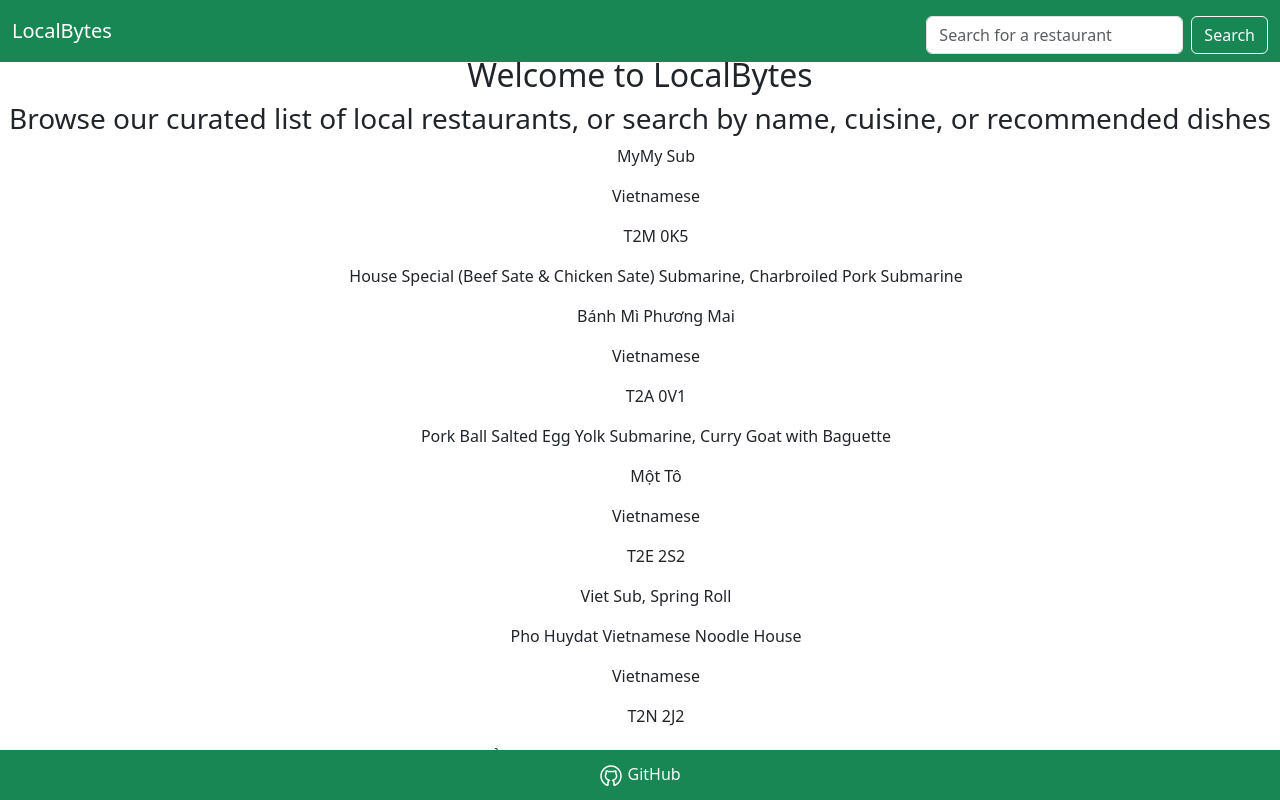
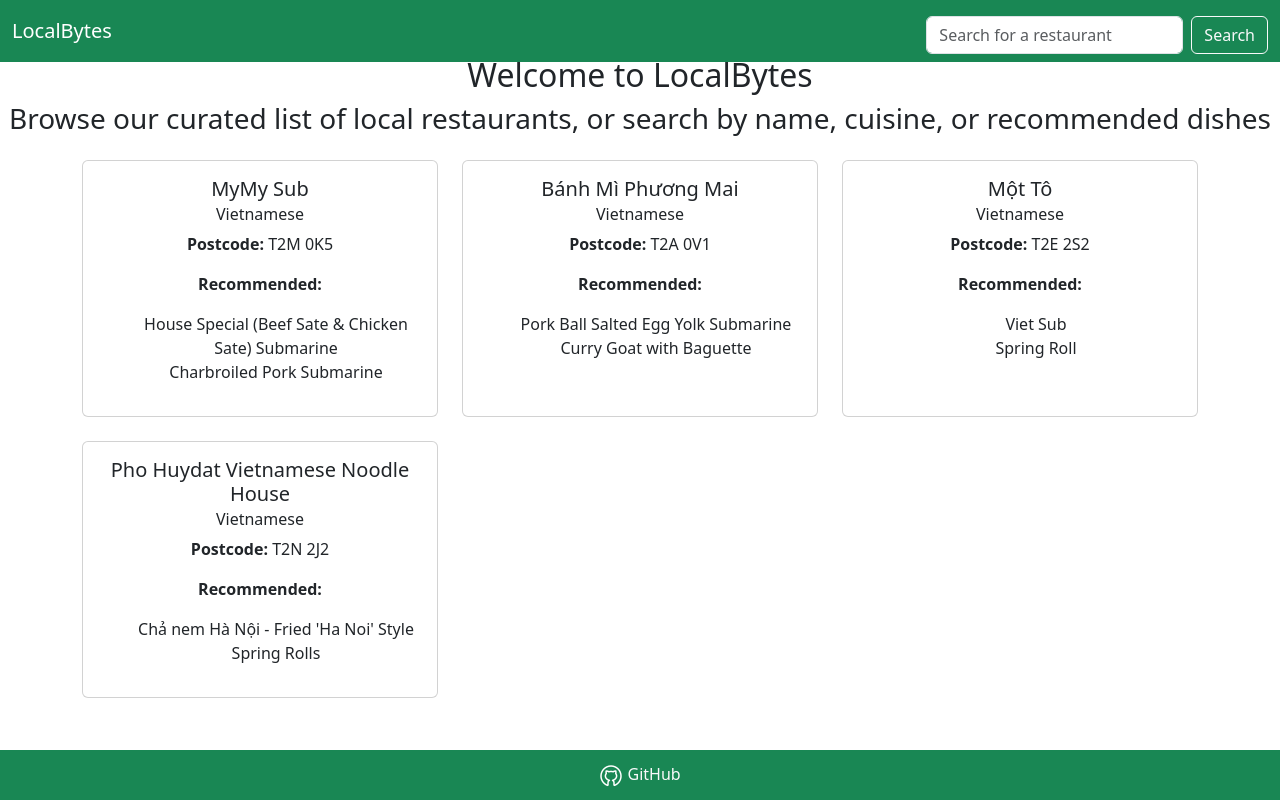
Before and after one commit to kazvee/local-bytes, a React (Vite) app: page / in a window 1280 px wide. Built offline with nearby package versions, Linux system fonts and the light colour scheme.

Commit message:
refactor(RestaurantList): use cards for restaurant details

```diff
--- a/src/components/RestaurantList.jsx
+++ b/src/components/RestaurantList.jsx
@@ -1,19 +1,38 @@
+import Card from 'react-bootstrap/Card';
+import Container from 'react-bootstrap/Container';
+import Row from 'react-bootstrap/Row';
+import Col from 'react-bootstrap/Col';
 import restaurants from '../data/restaurants.json';
 
 function RestaurantList() {
   return (
-    <div>
-      <ul>
-        {restaurants.map((restaurant) => (
-          <li key={restaurant.id}>
-            <p>{restaurant.name}</p>
-            <p>{restaurant.cuisine}</p>
-            <p>{restaurant.postcode}</p>
-            <p>{restaurant.recommended.join(', ')}</p>
-          </li>
+    <Container className='mt-4'>
+      <Row xs={1} md={2} lg={3} className='g-4'>
+        {restaurants.map((restaurant, index) => (
+          <Col key={index}>
+            <Card className='h-100 border-double'>
+              <Card.Body>
+                <Card.Title>{restaurant.name}</Card.Title>
+                <Card.Subtitle className='mb-2'>
+                  {restaurant.cuisine}
+                </Card.Subtitle>
+                <Card.Text>
+                  <strong>Postcode:</strong> {restaurant.postcode}
+                </Card.Text>
+                <Card.Text>
+                  <strong>Recommended:</strong>
+                </Card.Text>
+                <ul className='restaurant-list'>
+                  {restaurant.recommended.map((dish, index) => (
+                    <li key={index}>{dish}</li>
+                  ))}
+                </ul>
+              </Card.Body>
+            </Card>
+          </Col>
         ))}
-      </ul>
-    </div>
+      </Row>
+    </Container>
   );
 }
 
```
